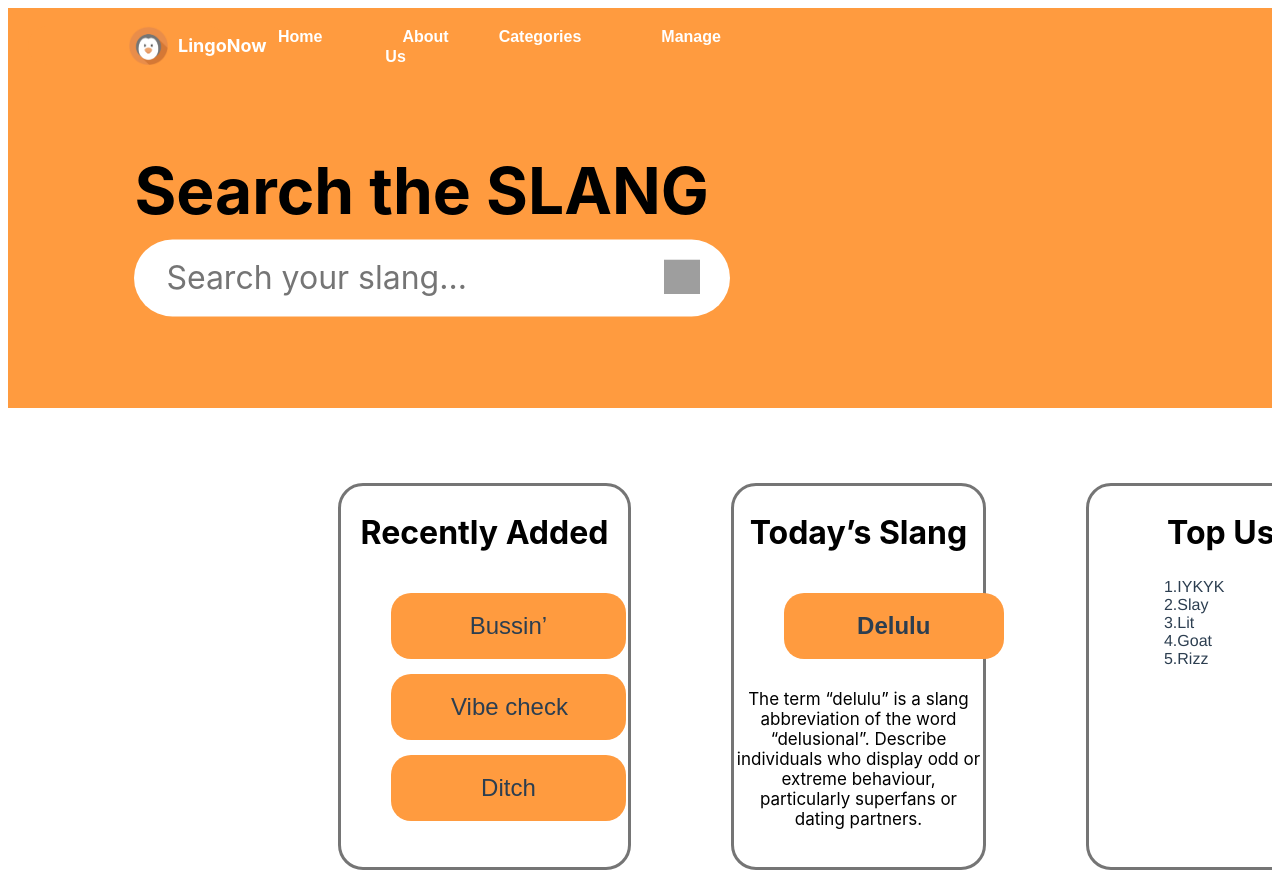
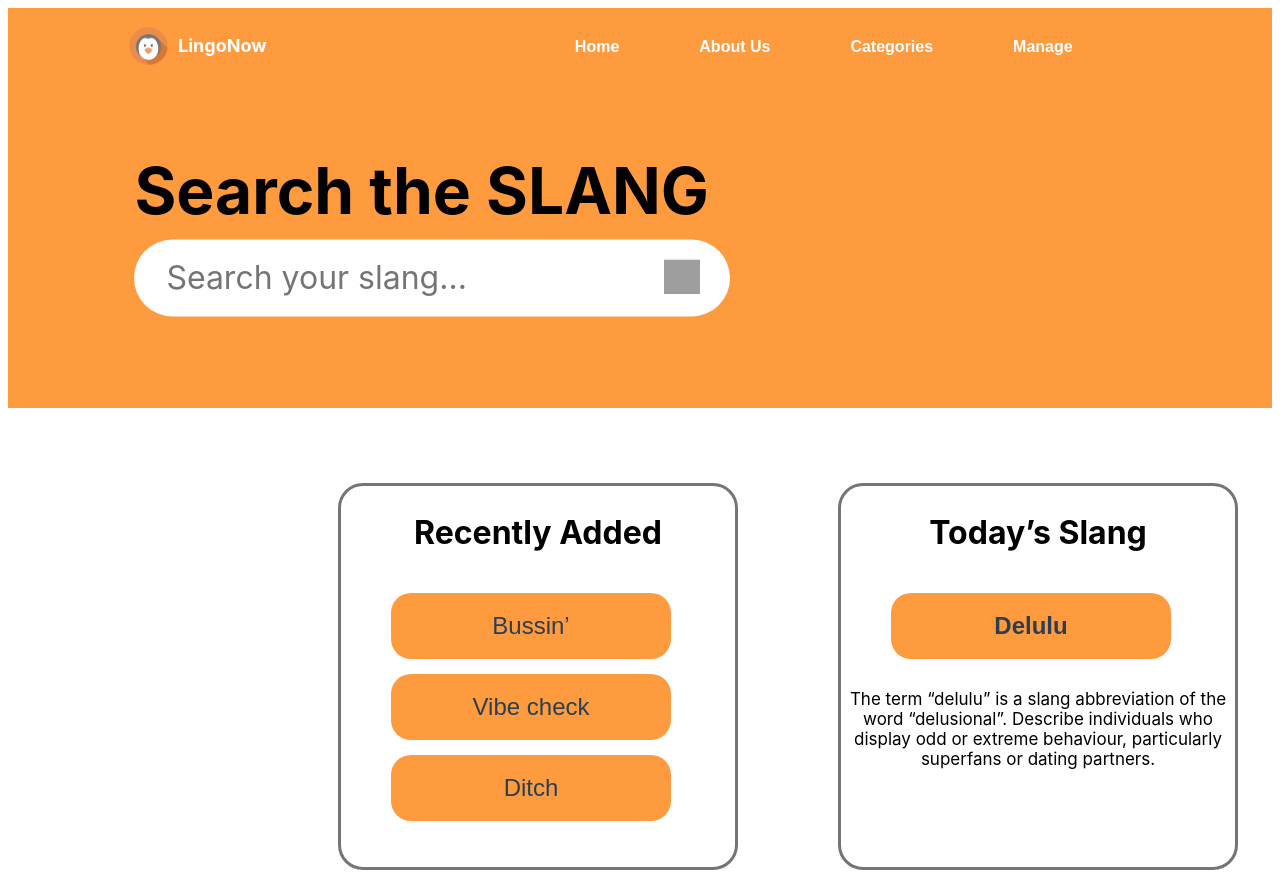
Before and after one commit to abbyspeed/DevOops, a Vue app: page / in a window 1280 px wide. Built offline with nearby package versions, Linux system fonts and the light colour scheme; grey boxes are pictures that could not be loaded.

Commit message:
Update HomePageBeforeLogin.vue

```diff
--- a/src/pages/HomePageBeforeLogin.vue
+++ b/src/pages/HomePageBeforeLogin.vue
@@ -86,8 +86,8 @@
   margin: 0;
   padding: 0;
   overflow: hidden;
-  height: 100%;
-  height: max-content;
+  height: 1040px;
+  height: max-content; /* Use 'height: max-content' instead of 1040px if dynamic height is desired */
 }
 
 .header {
@@ -98,7 +98,7 @@
 }
 
 .navbar {
-  width: 100%;
+  width: 1850px;
   height: 75px;
   display: flex;
   justify-content: space-between;
@@ -198,7 +198,6 @@
   background-color: rgba(255, 255, 255, 1);
   display: flex;
   margin-top: 0px;
-
   font-size: 32px;
   color: #6e6e6e;
   font-weight: 400;
@@ -253,19 +252,19 @@
   object-position: center;
   width: 36px;
 }
+
 .image-column {
   display: flex;
   flex-direction: column;
-  width: 35%;
+  width: 100px;
   margin-left: 1500px;
-  margin-top:30px;
+  margin-top: 30px;
 }
 
+.decorative-image {
+  width: 350.5px;
+}
 
-
-.decorative-image {
-  width: 55%;
-}
 .main-content {
   display: flex;
   justify-content: space-between;
@@ -278,7 +277,7 @@
 }
 
 .rectangle-div {
-  width: calc(33.33% - 20px);
+  width: 400px; /* Assuming the container's width for these elements is around 1850px */
   margin-right: 100px;
   position: relative;
   border-radius: 25px;
@@ -288,18 +287,17 @@
   height: 387px;
 }
 
-
-
-
 .recently-added,
 .todays-slang {
   width: 100%;
   max-width: 600px;
 }
+
 .top-used-slang {
   text-align: left;
   margin-left: 75px;
 }
+
 .section-title {
   width: 249px;
   position: relative;
@@ -340,10 +338,9 @@ text-align: center;
   padding: 19px 60px;
   cursor: pointer;
   border: none;
-  width: 40%;
+  width: 160px; /* Assuming 40% of a container width of 1850px */
   margin-left: 50px;
   font-size: 24px;
-
 }
 
 .slang-description {
@@ -351,6 +348,7 @@ text-align: center;
   font-family: Inter;
   color: #000;
 }
+
 .item-button {
   font-family: JetBrains Mono, sans-serif;
   border-radius: 20px;
@@ -361,17 +359,17 @@ color: #000;
   padding: 19px 60px;
   cursor: pointer;
   border: none;
-  width: 40%;
+  width: 160px; /* Assuming 40% of a container width of 1850px */
   margin-left: 50px;
   font-size: 24px;
+}
 
-}
 @media (max-width: 991px) {
   .item-button {
     white-space: initial;
     padding: 0 20px;
   }
-  .list{
+  .list {
     margin: 0;
     font-family: inherit;
     font-size: inherit;
@@ -379,6 +377,7 @@ padding-left: 32px;
     text-align: left !important;
   }
 }
+
 .logoSection {
   display: flex;
   align-items: center;
@@ -402,4 +401,5 @@ text-align: left !important;
   margin-right: 10px;
   /* Space between logo and text */
 }
+
 </style>
```
Lines whose indentation alone changed are shown as unchanged.
